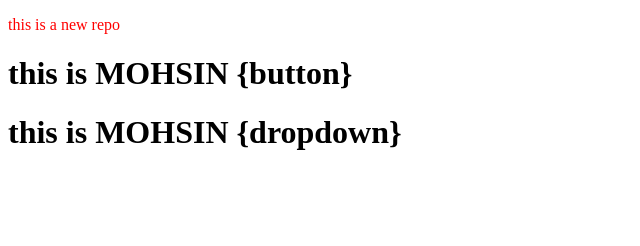
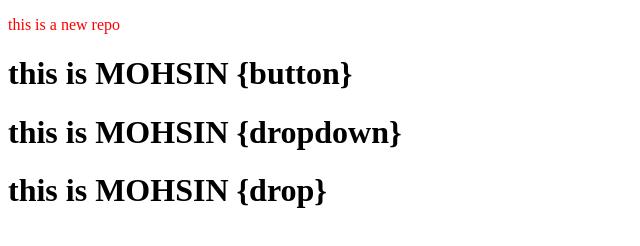
Before and after one commit to mohsiinnn/newfolder, a plain HTML site: page index.html in a window 1280 px wide. Shown: the whole page, without its empty margins (0-640 px from the left). Drawn offline with Linux system fonts and the light colour scheme.

Commit message:
add kiya

```diff
--- a/index.html
+++ b/index.html
@@ -10,5 +10,6 @@
     <p>this is a new repo</p>
     <h1>this is MOHSIN {button}</h1>
     <h1>this is MOHSIN {dropdown}</h1>
+    <h1>this is MOHSIN {drop}</h1>
 </body>
 </html>
```
